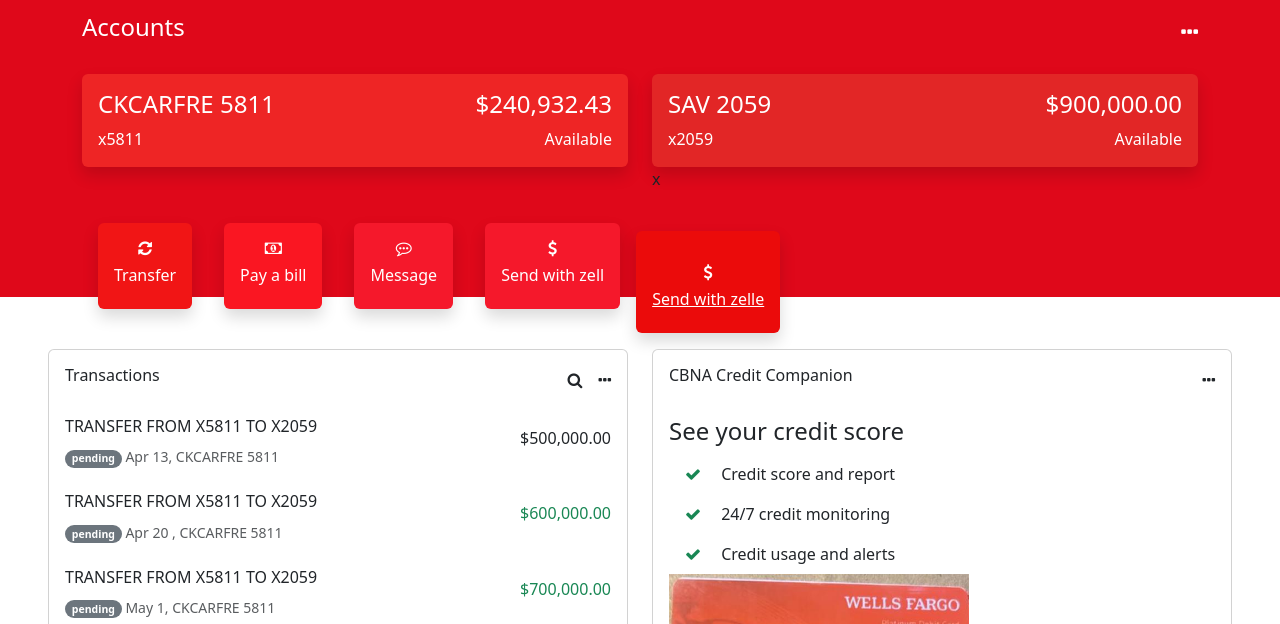
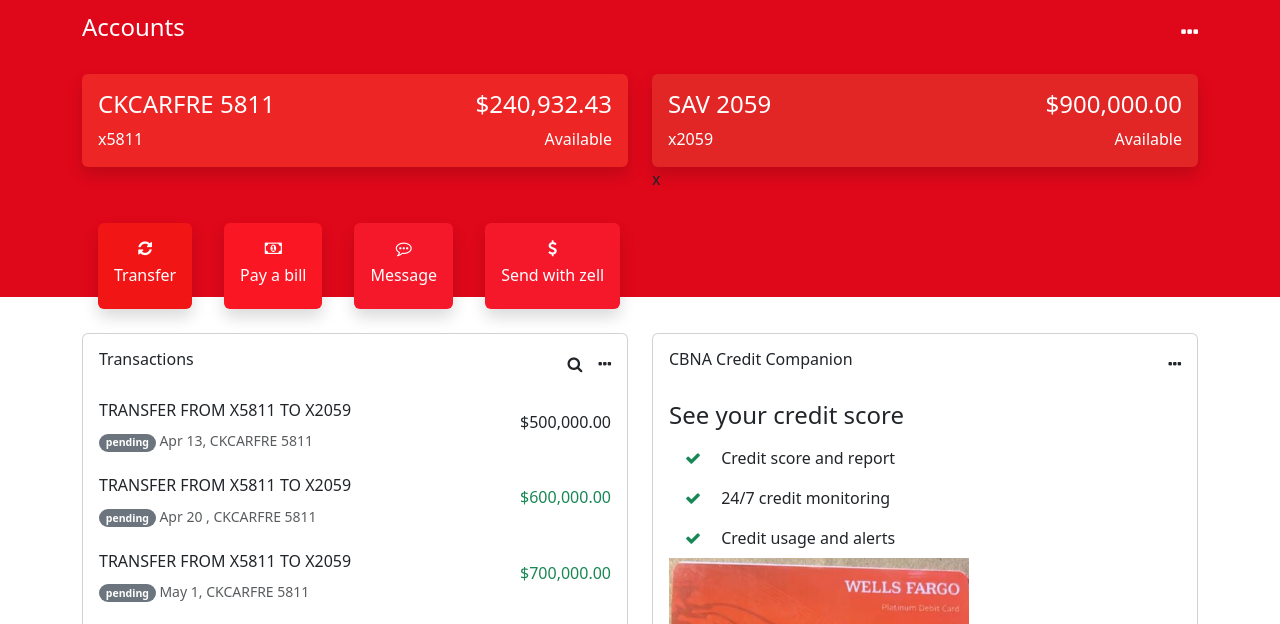
Before and after one commit to ASAP-Philip/welsfag, a plain HTML site: page dashboard.html in a window 1280 px wide. Shown: the part 163-787 px from the top of the page. Drawn offline with nearby package versions, Linux system fonts and the light colour scheme.

Commit message:
Update dashboard.html

```diff
--- a/dashboard.html
+++ b/dashboard.html
@@ -157,19 +157,7 @@
                 </div>
               </a>
             </li>
-            <li class="nav-item">
-              <a class="nav-link text-decoration-none" href="#">
-                <div
-                  class="card shadow border-0 text-white"
-                  style="background-color: #eb0b0b"
-                >
-                  <a class="card-body">
-                    <h6 class="text-center"><i class="fa fa-usd"></i></h6>
-                    <h6>Send with zelle</h6>
-                  </div>
-                </div>
-              </a>
-            </li>
+
           </ul>
         </div>
 
```
